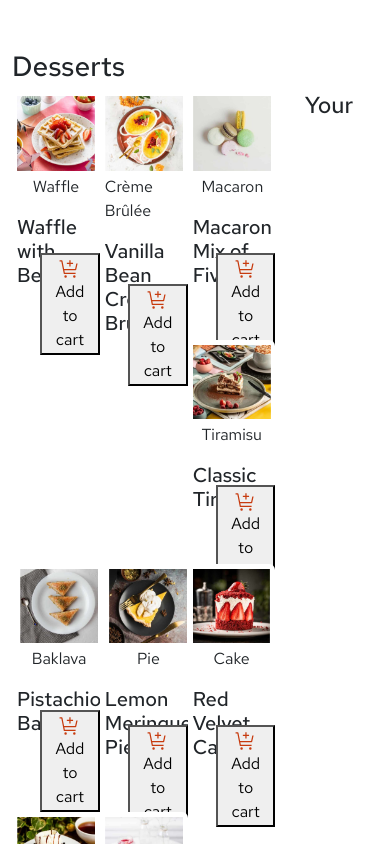
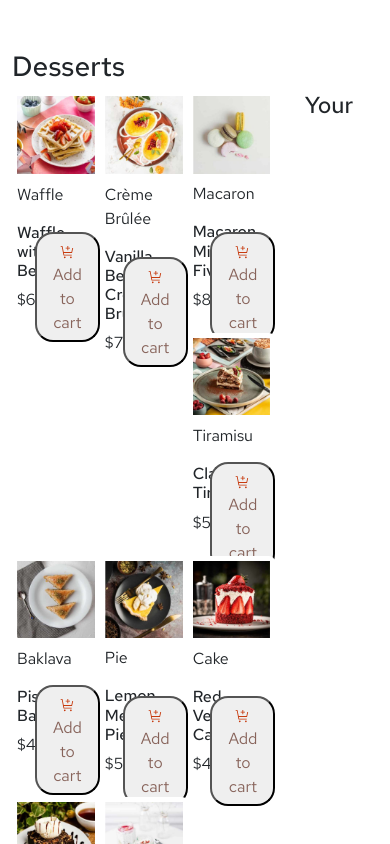
Before and after one commit to Chakri-T/product-list-with-cart, a React (Create React App) app: page / in a window 390 px wide. Shown: the top 844 px of the page. Built offline with nearby package versions, Linux system fonts and the light colour scheme.

Commit message:
added more styles made responsive

```diff
--- a/src/Item.js
+++ b/src/Item.js
@@ -24,7 +24,7 @@ const Item = () => {
   };
   const handleBtn = (index) => {
     return btn[index] > 0 ? (
-      <button className="button">
+      <button className="secondButton">
         <span onClick={() => handleDec(index)}>
           <svg
             xmlns="http://www.w3.org/2000/svg"
@@ -52,7 +52,7 @@ const Item = () => {
         </svg>
       </button>
     ) : (
-      <button className="button" onClick={() => handleClick(index)}>
+      <button className="firstButton" onClick={() => handleClick(index)}>
         <span>
           <svg
             xmlns="http://www.w3.org/2000/svg"
@@ -89,13 +89,18 @@ const Item = () => {
         <ul>
           {data.map((item, index) => (
             <li className="card" key={index}>
-              <img src={item.image.desktop} alt="an img" />
+              {window.innerWidth <= 768 ? (
+                <img src={item.image.tablet} alt="an img" />
+              ) : (
+                <img src={item.image.desktop} alt="an img" />
+              )}
 
               <div>{handleBtn(index)}</div>
-
-              <p>{item.category}</p>
-              <h5>{item.name}</h5>
-              <p>${item.price}</p>
+              <div className="item-details">
+                <p>{item.category}</p>
+                <h6>{item.name}</h6>
+                <p>${item.price}</p>
+              </div>
             </li>
           ))}
         </ul>
--- a/src/styles/main.scss
+++ b/src/styles/main.scss
@@ -1,13 +1,5 @@
 @import url("https://fonts.googleapis.com/css2?family=Red+Hat+Text:ital,wght@0,300..700;1,300..700&display=swap");
 
-@media (max-width: 1400px) {
-  .button {
-    position: absolute;
-    top: 62%;
-    left: 30%;
-    // transform: translate(-50%, -50%);
-  }
-}
 .App {
   margin-top: 50px;
   font-family: "Red Hat Text", sans-serif;
@@ -28,21 +20,61 @@ img {
   height: 100%;
   padding-bottom: 5%;
 }
+
 .card {
   display: flex;
   float: left;
   flex-wrap: wrap;
   padding: 5px;
   width: 30%;
-  height: 30%;
+  height: 100%;
   border-style: none;
   align-items: center;
   justify-content: center;
-  position: relative;
+  // position: relative;
 }
-.button {
+svg {
+  align-self: center;
+  padding: 3px;
+  color: blue;
+}
+.firstButton {
   position: absolute;
   top: 65%;
-  left: 32%;
+  left: 26%;
+  border-radius: 18px;
+  padding: 5px 15px 5px;
+  color: hsl(12, 20%, 44%);
   // transform: translate(-50%, -50%);
 }
+.secondButton {
+  position: absolute;
+  top: 65%;
+  left: 26%;
+  border-radius: 18px;
+  padding: 5px 15px 5px;
+  background-color: hsl(12, 20%, 44%);
+  color: white;
+}
+.item-details {
+  padding-top: 5px;
+  float: left;
+  align-self: normal;
+}
+
+@media screen and (max-width: 1400px) {
+  .firstButton {
+    position: absolute;
+    top: 62%;
+    left: 26%;
+    // transform: translate(-50%, -50%);
+  }
+}
+@media screen and (max-width: 1200px) {
+  .firstButton {
+    position: absolute;
+    top: 58%;
+    left: 26%;
+    // transform: translate(-50%, -50%);
+  }
+}
```
